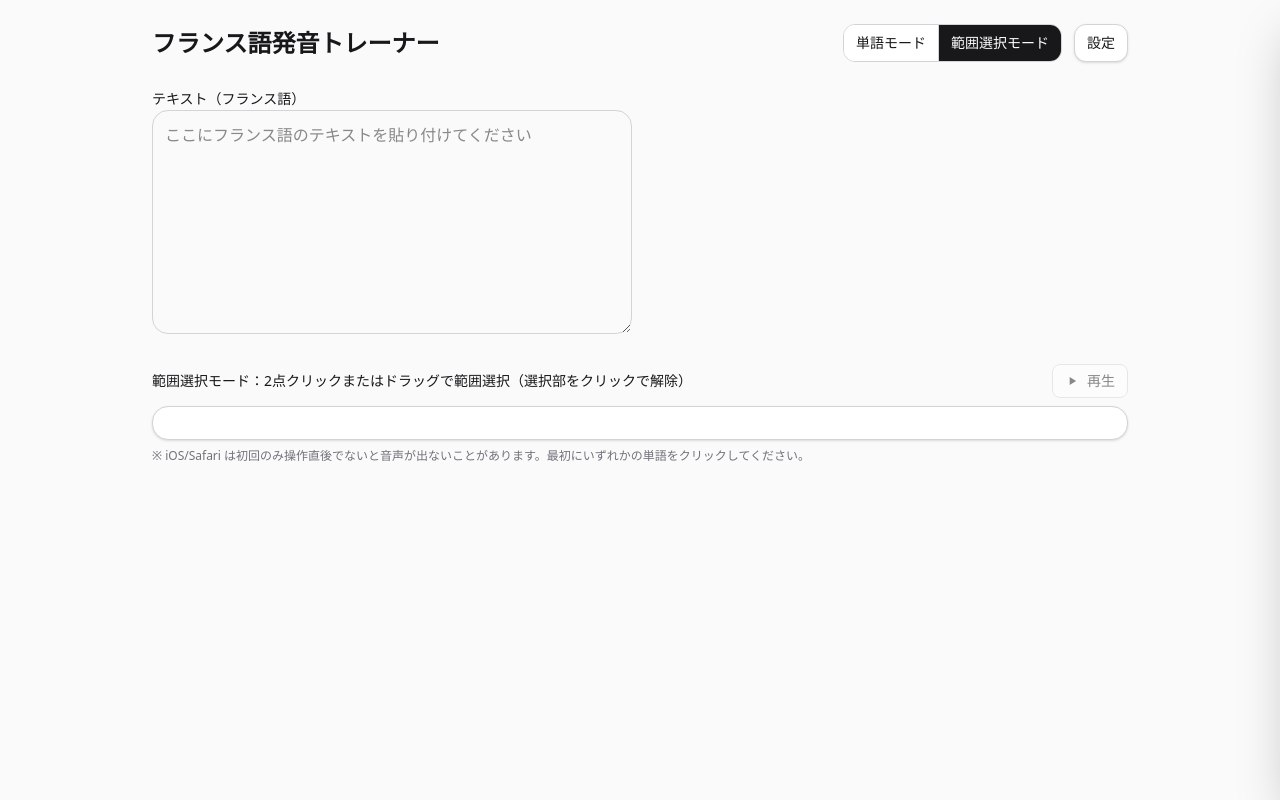
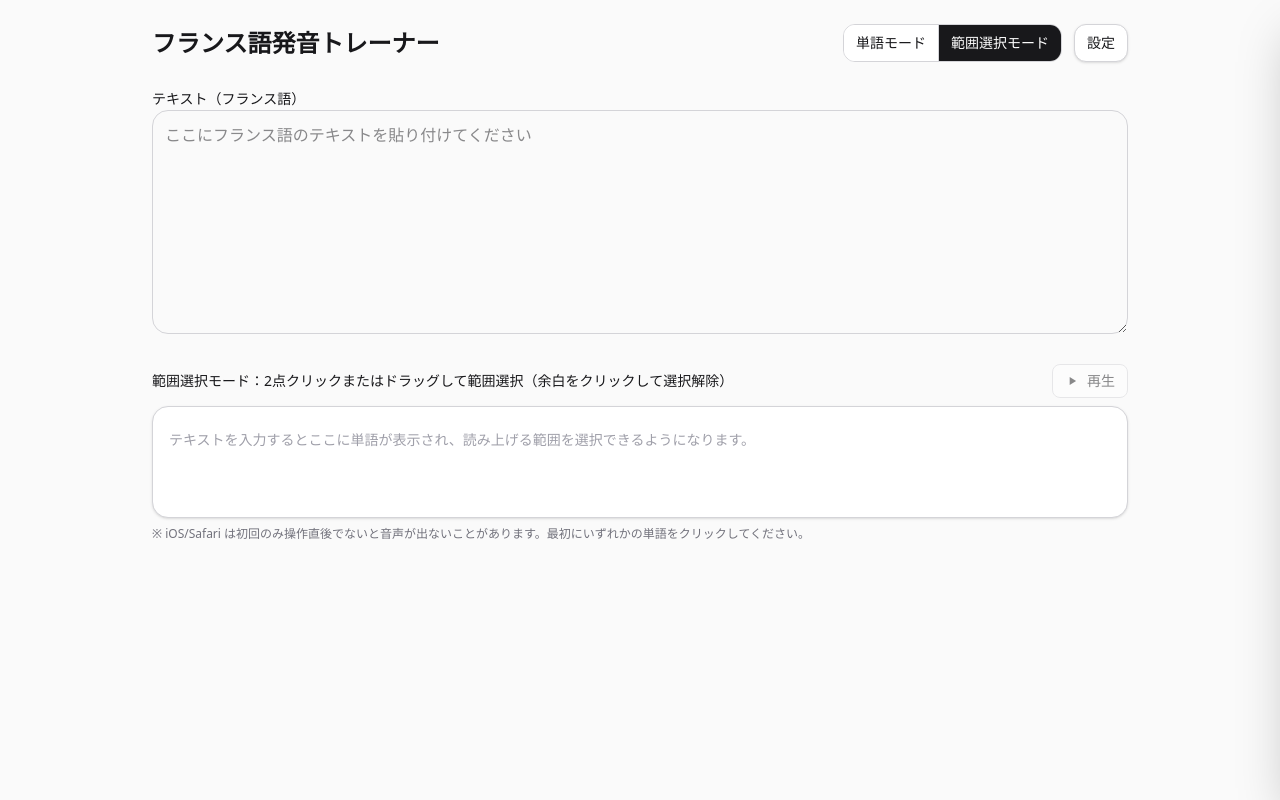
Before and after one commit to Yuta-NoobCoder/french-pronunciation-trainer, a React (Vite) app: page / in a window 1280 px wide. Built offline with nearby package versions, Linux system fonts and the light colour scheme.

Commit message:
UIの改善

```diff
--- a/src/App.tsx
+++ b/src/App.tsx
@@ -297,7 +297,7 @@ export default function FrenchPracticeApp() {
 
         {/* Single-column layout on all screens for consistent UX */}
         <div className="space-y-6">
-          <section className="grid md:grid-cols-2 gap-4">
+          <section>
             <div className="space-y-2">
               <label className="text-sm font-medium">
                 テキスト（フランス語）
@@ -318,8 +318,8 @@ export default function FrenchPracticeApp() {
             <div className="flex items-center justify-between">
               <label className="text-sm font-medium">
                 {mode === "word"
-                  ? "単語モード：単語をクリックで即時再生"
-                  : "範囲選択モード：2点クリックまたはドラッグで範囲選択（選択部をクリックで解除）"}
+                  ? "単語モード：単語をクリックして再生"
+                  : "範囲選択モード：2点クリックまたはドラッグして範囲選択（余白をクリックして選択解除）"}
               </label>
               {mode === "range" && (
                 <button
@@ -356,7 +356,7 @@ export default function FrenchPracticeApp() {
             </div>
 
             <div
-              className="rounded-2xl border border-zinc-300 bg-white p-4 shadow-sm leading-8"
+              className="rounded-2xl border border-zinc-300 bg-white p-4 shadow-sm leading-8 min-h-24 sm:min-h-28"
               onPointerLeave={() => setIsDragging(false)}
               onClick={(e) => {
                 if (mode !== "range") return;
@@ -375,6 +375,13 @@ export default function FrenchPracticeApp() {
                   : undefined
               }
             >
+              {tokens.length === 0 && (
+                <span className="text-zinc-400 select-none text-sm">
+                  テキストを入力するとここに単語が表示され、読み上げる
+                  {mode == "range" ? "範囲" : "単語"}
+                  を選択できるようになります。
+                </span>
+              )}
               {tokens.map((t, i) => {
                 const selected = mode === "range" && isIndexInSelection(i);
 
```
